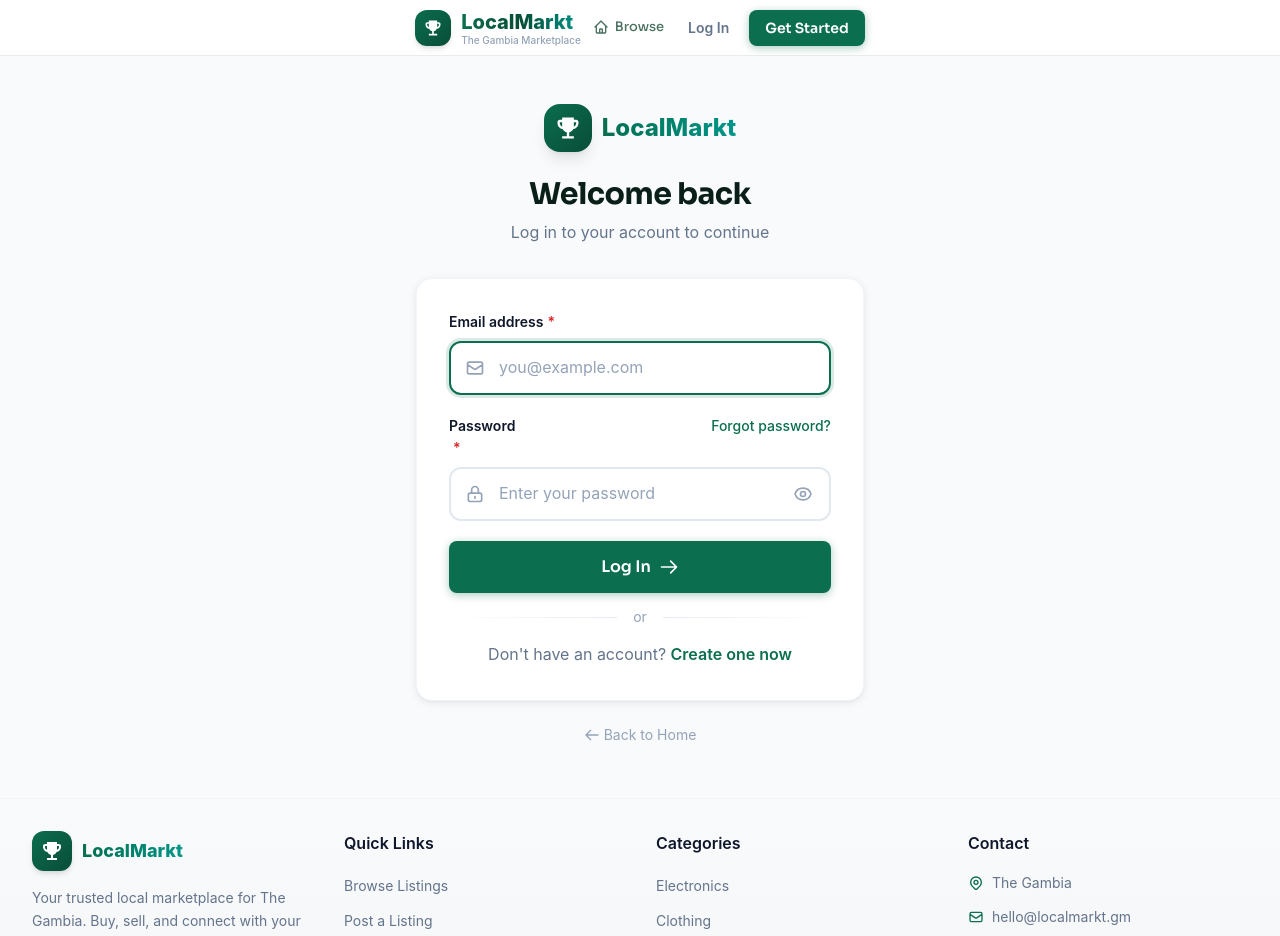
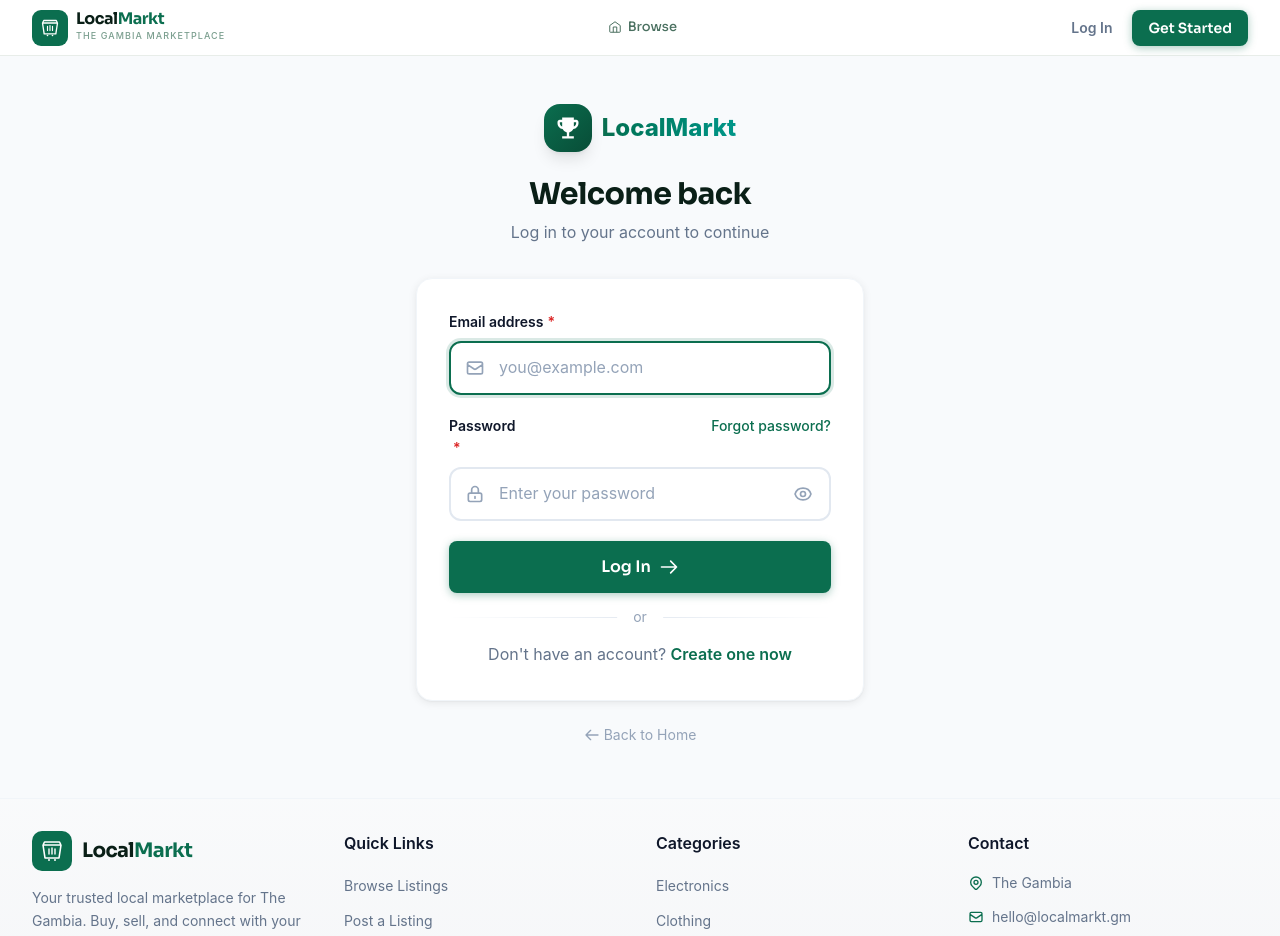
Before and after one commit to basiru27/localmarkt, a React (Vite) app in the folder client/: page /login in a window 1280 px wide. Shown: the top 936 px of the page. Built offline with nearby package versions, Linux system fonts and the light colour scheme; no server answers.

Commit message:
feat: implement new logo and navbar design

```diff
--- a/client/src/components/Footer.jsx
+++ b/client/src/components/Footer.jsx
@@ -11,14 +11,17 @@ export default function Footer() {
           {/* Brand */}
           <div className="sm:col-span-2 lg:col-span-1">
             <Link to="/" className="flex items-center gap-2.5 mb-4 group">
-              <div className="w-10 h-10 rounded-xl bg-gradient-to-br from-primary to-primary-dark flex items-center justify-center shadow-md">
-                <svg className="w-6 h-6 text-white" fill="currentColor" viewBox="0 0 24 24">
-                  <path d="M19 5h-2V3H7v2H5c-1.1 0-2 .9-2 2v1c0 2.55 1.92 4.63 4.39 4.94A5.01 5.01 0 0011 15.9V19H7v2h10v-2h-4v-3.1a5.01 5.01 0 003.61-2.96C19.08 12.63 21 10.55 21 8V7c0-1.1-.9-2-2-2zM5 8V7h2v3.82C5.84 10.4 5 9.3 5 8zm14 0c0 1.3-.84 2.4-2 2.82V7h2v1z"/>
+              <div style={{ width: '40px', height: '40px', borderRadius: '10px', background: '#0B6E4F', display: 'flex', alignItems: 'center', justifyContent: 'center', flexShrink: 0 }}>
+                <svg width="24" height="24" viewBox="0 0 24 24" fill="none" xmlns="http://www.w3.org/2000/svg">
+                  <path d="M3 6h18M3 6l2 13h14L21 6M3 6l1.5-3h15L21 6" stroke="#ffffff" strokeWidth="1.6" strokeLinejoin="round"/>
+                  <circle cx="9" cy="21" r="1" fill="#ffffff"/>
+                  <circle cx="15" cy="21" r="1" fill="#ffffff"/>
+                  <path d="M9 10v5M12 9v6M15 10v5" stroke="#ffffff" strokeWidth="1.4" strokeLinecap="round"/>
                 </svg>
               </div>
-              <div className="flex flex-col">
-                <span className="text-lg font-extrabold bg-gradient-to-r from-primary to-teal-600 bg-clip-text text-transparent">
-                  LocalMarkt
+              <div style={{ display: 'flex', flexDirection: 'column', justifyContent: 'center', textAlign: 'left' }}>
+                <span style={{ fontFamily: 'var(--font-brand)', fontSize: '20px', fontWeight: 700, color: '#0a1f17', letterSpacing: '-0.03em', lineHeight: 1 }}>
+                  Local<span style={{ color: '#0B6E4F' }}>Markt</span>
                 </span>
               </div>
             </Link>
--- a/client/src/components/Header.jsx
+++ b/client/src/components/Header.jsx
@@ -67,21 +67,24 @@ export default function Header() {
 
   return (
     <header className="navbar">
-      <div className="container-app">
-        <div className="flex items-center justify-between h-16">
+      <div className="container-app w-full">
+        <div className="flex items-center justify-between h-full">
           {/* Logo */}
-          <Link to="/" className="flex items-center gap-2.5 group">
+          <Link to="/" className="flex items-center gap-2 group">
             {/* Logo Icon */}
-            <div className="w-9 h-9 rounded-xl bg-gradient-to-br from-primary to-primary-dark flex items-center justify-center shadow-md group-hover:shadow-lg transition-shadow">
-              <svg className="w-5 h-5 text-white" fill="currentColor" viewBox="0 0 24 24">
-                <path d="M19 5h-2V3H7v2H5c-1.1 0-2 .9-2 2v1c0 2.55 1.92 4.63 4.39 4.94A5.01 5.01 0 0011 15.9V19H7v2h10v-2h-4v-3.1a5.01 5.01 0 003.61-2.96C19.08 12.63 21 10.55 21 8V7c0-1.1-.9-2-2-2zM5 8V7h2v3.82C5.84 10.4 5 9.3 5 8zm14 0c0 1.3-.84 2.4-2 2.82V7h2v1z"/>
+            <div style={{ width: '36px', height: '36px', borderRadius: '9px', background: '#0B6E4F', display: 'flex', alignItems: 'center', justifyContent: 'center', flexShrink: 0 }}>
+              <svg width="20" height="20" viewBox="0 0 24 24" fill="none" xmlns="http://www.w3.org/2000/svg">
+                <path d="M3 6h18M3 6l2 13h14L21 6M3 6l1.5-3h15L21 6" stroke="#ffffff" strokeWidth="1.6" strokeLinejoin="round"/>
+                <circle cx="9" cy="21" r="1" fill="#ffffff"/>
+                <circle cx="15" cy="21" r="1" fill="#ffffff"/>
+                <path d="M9 10v5M12 9v6M15 10v5" stroke="#ffffff" strokeWidth="1.4" strokeLinecap="round"/>
               </svg>
             </div>
-            <div className="flex flex-col">
-              <span className="text-xl font-extrabold bg-gradient-to-r from-primary via-primary-dark to-teal-600 bg-clip-text text-transparent">
-                LocalMarkt
+            <div style={{ display: 'flex', flexDirection: 'column', justifyContent: 'center' }}>
+              <span style={{ fontFamily: 'var(--font-brand)', fontSize: '16px', fontWeight: 700, color: '#0a1f17', letterSpacing: '-0.03em', lineHeight: 1 }}>
+                Local<span style={{ color: '#0B6E4F' }}>Markt</span>
               </span>
-              <span className="text-[10px] font-medium text-text-muted -mt-1 hidden sm:block">
+              <span style={{ fontSize: '9px', fontWeight: 500, letterSpacing: '0.12em', textTransform: 'uppercase', color: 'var(--color-brand-muted)', marginTop: '2px' }} className="hidden sm:block">
                 The Gambia Marketplace
               </span>
             </div>
@@ -93,8 +96,9 @@ export default function Header() {
               to="/"
               className={`nav-link ${isActive('/') ? 'active' : ''}`}
             >
-              <svg className="w-4 h-4" fill="none" stroke="currentColor" viewBox="0 0 24 24">
-                <path strokeLinecap="round" strokeLinejoin="round" strokeWidth={2} d="M3 12l2-2m0 0l7-7 7 7M5 10v10a1 1 0 001 1h3m10-11l2 2m-2-2v10a1 1 0 01-1 1h-3m-6 0a1 1 0 001-1v-4a1 1 0 011-1h2a1 1 0 011 1v4a1 1 0 001 1m-6 0h6" />
+              <svg width="14" height="14" viewBox="0 0 24 24" fill="none">
+                <path d="M3 9.5L12 3l9 6.5V20a1 1 0 0 1-1 1H4a1 1 0 0 1-1-1V9.5z" stroke="currentColor" strokeWidth="1.7"/>
+                <path d="M9 21V12h6v9" stroke="currentColor" strokeWidth="1.7"/>
               </svg>
               Browse
             </Link>
@@ -104,8 +108,9 @@ export default function Header() {
                 to="/my-listings"
                 className={`nav-link ${isActive('/my-listings') ? 'active' : ''}`}
               >
-                <svg className="w-4 h-4" fill="none" stroke="currentColor" viewBox="0 0 24 24">
-                  <path strokeLinecap="round" strokeLinejoin="round" strokeWidth={2} d="M19 11H5m14 0a2 2 0 012 2v6a2 2 0 01-2 2H5a2 2 0 01-2-2v-6a2 2 0 012-2m14 0V9a2 2 0 00-2-2M5 11V9a2 2 0 012-2m0 0V5a2 2 0 012-2h6a2 2 0 012 2v2M7 7h10" />
+                <svg width="14" height="14" viewBox="0 0 24 24" fill="none">
+                  <rect x="3" y="4" width="18" height="16" rx="2" stroke="currentColor" strokeWidth="1.7"/>
+                  <path d="M8 4V2M16 4V2M3 9h18" stroke="currentColor" strokeWidth="1.7" strokeLinecap="round"/>
                 </svg>
                 My Listings
               </Link>
@@ -116,9 +121,9 @@ export default function Header() {
                 to="/admin"
                 className={`nav-link ${location.pathname.startsWith('/admin') ? 'active' : ''}`}
               >
-                <svg className="w-4 h-4" fill="none" stroke="currentColor" viewBox="0 0 24 24">
-                  <path strokeLinecap="round" strokeLinejoin="round" strokeWidth={2} d="M10.325 4.317c.426-1.756 2.924-1.756 3.35 0a1.724 1.724 0 002.573 1.066c1.543-.94 3.31.826 2.37 2.37a1.724 1.724 0 001.065 2.572c1.756.426 1.756 2.924 0 3.35a1.724 1.724 0 00-1.066 2.573c.94 1.543-.826 3.31-2.37 2.37a1.724 1.724 0 00-2.572 1.065c-.426 1.756-2.924 1.756-3.35 0a1.724 1.724 0 00-2.573-1.066c-1.543.94-3.31-.826-2.37-2.37a1.724 1.724 0 00-1.065-2.572c-1.756-.426-1.756-2.924 0-3.35a1.724 1.724 0 001.066-2.573c-.94-1.543.826-3.31 2.37-2.37.996.608 2.296.07 2.572-1.065z" />
-                  <path strokeLinecap="round" strokeLinejoin="round" strokeWidth={2} d="M15 12a3 3 0 11-6 0 3 3 0 016 0z" />
+                <svg width="14" height="14" viewBox="0 0 24 24" fill="none">
+                  <circle cx="12" cy="12" r="3" stroke="currentColor" strokeWidth="1.7"/>
+                  <path d="M12 2v2M12 20v2M2 12h2M20 12h2M4.93 4.93l1.41 1.41M17.66 17.66l1.41 1.41M4.93 19.07l1.41-1.41M17.66 6.34l1.41-1.41" stroke="currentColor" strokeWidth="1.7" strokeLinecap="round"/>
                 </svg>
                 Admin
               </Link>
@@ -144,10 +149,27 @@ export default function Header() {
                 {/* Post Listing Button - Desktop */}
                 <Link
                   to="/listings/new"
-                  className="hidden sm:inline-flex btn-primary text-sm py-2 px-4"
+                  style={{
+                    background: 'var(--color-brand-primary)',
+                    color: '#ffffff',
+                    fontFamily: 'var(--font-brand)',
+                    fontSize: '13px',
+                    fontWeight: 600,
+                    padding: '7px 16px',
+                    borderRadius: '8px',
+                    border: 'none',
+                    display: 'flex',
+                    alignItems: 'center',
+                    gap: '6px',
+                    cursor: 'pointer',
+                    transition: 'background 0.15s'
+                  }}
+                  className="hidden sm:inline-flex hover:bg-brand-dark"
+                  onMouseEnter={(e) => e.currentTarget.style.background = 'var(--color-brand-dark)'}
+                  onMouseLeave={(e) => e.currentTarget.style.background = 'var(--color-brand-primary)'}
                 >
-                  <svg className="w-4 h-4" fill="none" stroke="currentColor" viewBox="0 0 24 24">
-                    <path strokeLinecap="round" strokeLinejoin="round" strokeWidth={2} d="M12 4v16m8-8H4" />
+                  <svg width="13" height="13" viewBox="0 0 24 24" fill="none">
+                    <path d="M12 5v14M5 12h14" stroke="#ffffff" strokeWidth="2.2" strokeLinecap="round"/>
                   </svg>
                   Post Listing
                 </Link>
@@ -155,11 +177,18 @@ export default function Header() {
                 {/* Post Listing Button - Mobile */}
                 <Link
                   to="/listings/new"
-                  className="sm:hidden w-9 h-9 rounded-xl bg-gradient-to-br from-primary to-primary-dark flex items-center justify-center text-white shadow-md active:scale-95 transition-transform"
+                  className="sm:hidden flex items-center justify-center shadow-md active:scale-95 transition-transform"
+                  style={{
+                    background: 'var(--color-brand-primary)',
+                    color: '#ffffff',
+                    width: '36px',
+                    height: '36px',
+                    borderRadius: '8px',
+                  }}
                   aria-label="Post Listing"
                 >
-                  <svg className="w-5 h-5" fill="none" stroke="currentColor" viewBox="0 0 24 24">
-                    <path strokeLinecap="round" strokeLinejoin="round" strokeWidth={2.5} d="M12 4v16m8-8H4" />
+                  <svg width="13" height="13" viewBox="0 0 24 24" fill="none">
+                    <path d="M12 5v14M5 12h14" stroke="#ffffff" strokeWidth="2.2" strokeLinecap="round"/>
                   </svg>
                 </Link>
 
@@ -167,7 +196,7 @@ export default function Header() {
                 <div className="relative">
                   <button
                     onClick={() => setDropdownOpen(!dropdownOpen)}
-                    className="flex items-center gap-2 px-3 py-2 rounded-xl hover:bg-gray-100 transition-colors min-h-[44px]"
+                    className="flex items-center gap-2 px-2 py-2 rounded-xl hover:bg-gray-100 transition-colors min-h-[44px]"
                     aria-expanded={dropdownOpen}
                     aria-haspopup="true"
                     aria-label="User menu"
@@ -176,24 +205,22 @@ export default function Header() {
                       <img
                         src={profile.avatar_url}
                         alt="Profile"
-                        className="w-8 h-8 rounded-full object-cover shadow-sm"
+                        style={{ width: '32px', height: '32px', borderRadius: '50%', objectFit: 'cover' }}
                       />
                     ) : (
-                      <div className="w-8 h-8 rounded-full bg-gradient-to-br from-primary to-teal-500 flex items-center justify-center text-white font-semibold text-sm" aria-hidden="true">
+                      <div style={{ width: '32px', height: '32px', borderRadius: '50%', background: 'var(--color-brand-primary)', color: '#ffffff', fontFamily: 'var(--font-brand)', fontSize: '13px', fontWeight: 700, display: 'flex', alignItems: 'center', justifyContent: 'center' }} aria-hidden="true">
                         {(profile?.display_name?.charAt(0) || user?.user_metadata?.display_name?.charAt(0) || user?.email?.charAt(0) || 'U').toUpperCase()}
                       </div>
                     )}
-                    <span className="hidden sm:block text-sm font-medium text-text max-w-[100px] truncate">
+                    <span className="hidden sm:block truncate max-w-[100px]" style={{ fontSize: '13px', fontWeight: 500, color: '#0a1f17' }}>
                       {profile?.display_name || user?.user_metadata?.display_name || user?.email?.split('@')[0]}
                     </span>
                     <svg
-                      className={`w-4 h-4 text-text-secondary transition-transform ${dropdownOpen ? 'rotate-180' : ''}`}
-                      fill="none"
-                      stroke="currentColor"
-                      viewBox="0 0 24 24"
+                      width="12" height="12" viewBox="0 0 24 24" fill="none"
+                      style={{ transform: dropdownOpen ? 'rotate(180deg)' : 'none', transition: 'transform 0.2s' }}
                       aria-hidden="true"
                     >
-                      <path strokeLinecap="round" strokeLinejoin="round" strokeWidth={2} d="M19 9l-7 7-7-7" />
+                      <path d="M6 9l6 6 6-6" stroke="#4a7060" strokeWidth="1.8" strokeLinecap="round" strokeLinejoin="round"/>
                     </svg>
                   </button>
 
```
Also changed, not shown: client/src/components/ProtectedRoute.jsx (+6 -3 lines).
